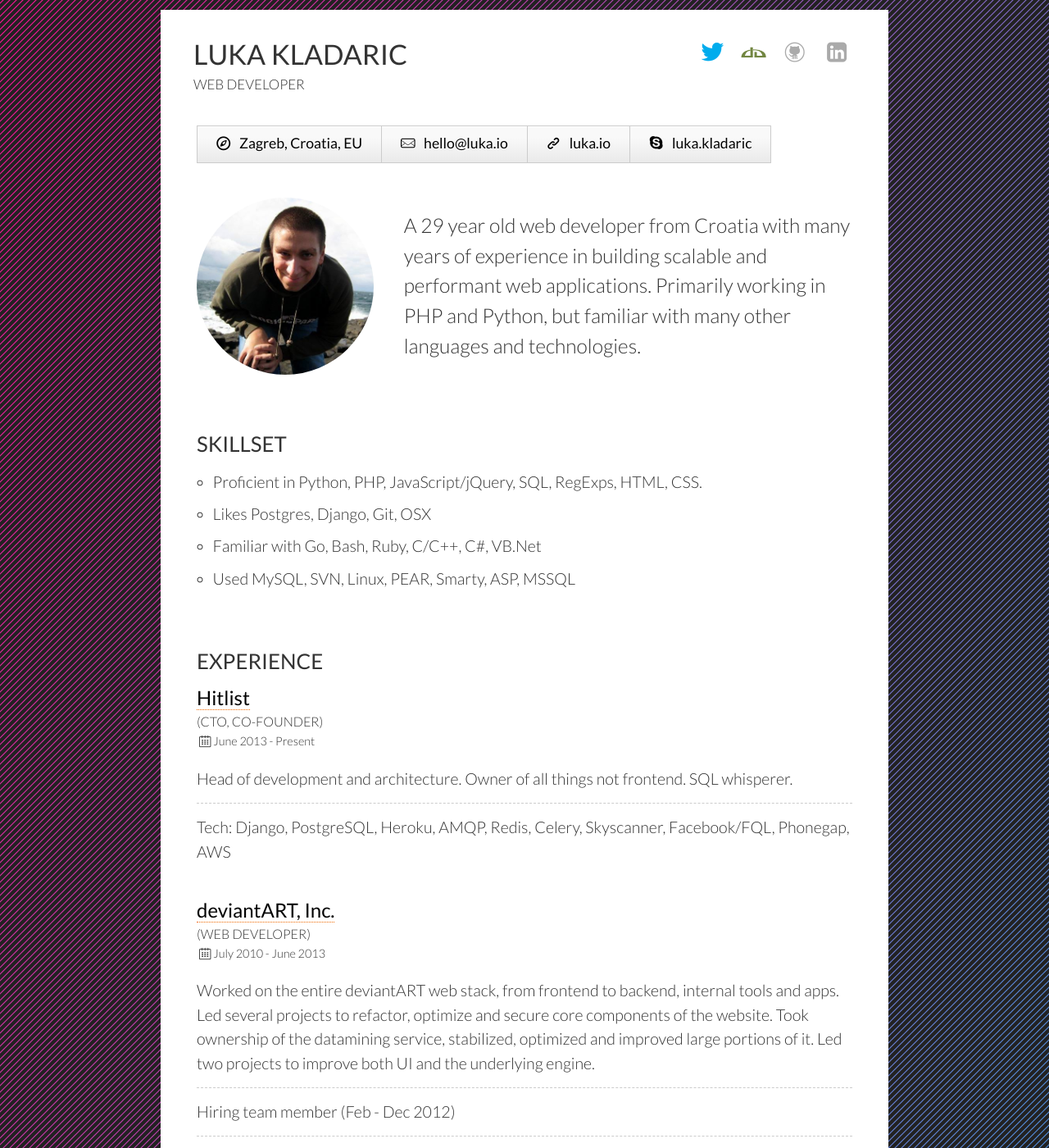
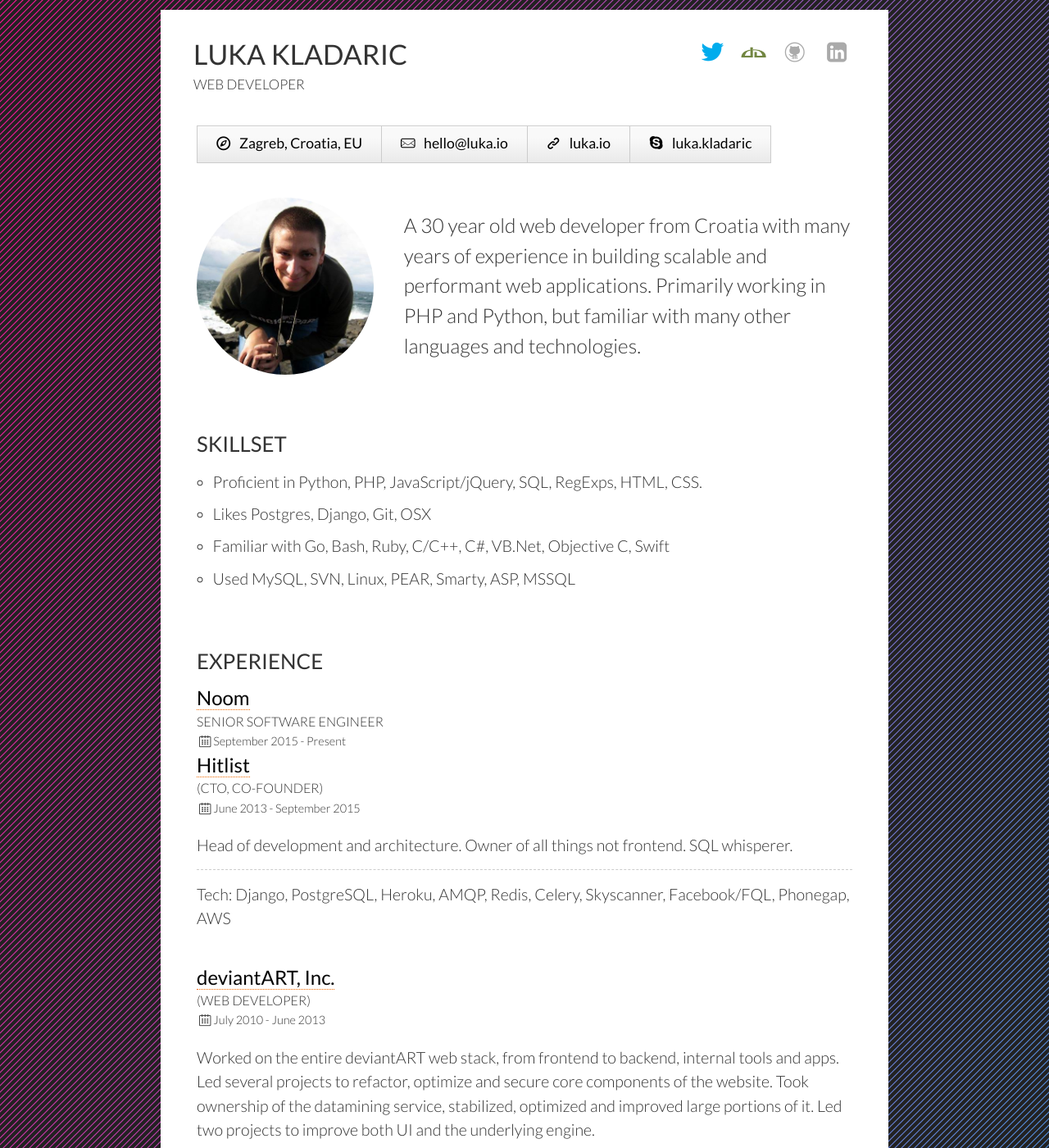
Before and after one commit to allixsenos/allixsenos.github.com, a Jekyll site: the page resume/index.html, which Jekyll copies as it is, in a window 1280 px wide and 1400 px high. Shown: the whole window at 82% size. Built offline with Jekyll 4.4.1, drawn with Linux system fonts in a browser that asks for light colours.

Commit message:
add new job

```diff
--- a/resume/index.html
+++ b/resume/index.html
@@ -44,7 +44,7 @@
 
             <div class="intro">
                 <img src="assets/img/biopic.jpg" alt="Luka Kladaric">
-                <p>A 29 year old web developer from Croatia with many years of experience in building scalable and performant web applications. Primarily working in PHP and Python, but familiar with many other languages and technologies.</p>
+                <p>A 30 year old web developer from Croatia with many years of experience in building scalable and performant web applications. Primarily working in PHP and Python, but familiar with many other languages and technologies.</p>
             </div>
 
             <div class="about">
@@ -53,7 +53,7 @@
                     <ul>
                         <li>Proficient in Python, PHP, JavaScript/jQuery, SQL, RegExps, HTML, CSS.</li>
                         <li>Likes Postgres, Django, Git, OSX</li>
-                        <li>Familiar with Go, Bash, Ruby, C/C++, C#, VB.Net</li>
+                        <li>Familiar with Go, Bash, Ruby, C/C++, C#, VB.Net, Objective C, Swift</li>
                         <li>Used MySQL, SVN, Linux, PEAR, Smarty, ASP, MSSQL</li>
                     </ul>
                 </section>
@@ -61,9 +61,14 @@
                 <section class="experience">
                     <h2>Experience</h2>
                     <div>
+                        <h3><a href="http://www.noom.com">Noom</a></h3>
+                        <h4>Senior Software Engineer</h4>
+                        <span class="timespan icon-calendar">September 2015 - Present</span>
+                    </div>
+                    <div>
                         <h3><a href="http://www.hitlistapp.com">Hitlist</a></h3>
                         <h4>(CTO, co-founder)</h4>
-                        <span class="timespan icon-calendar">June 2013 - Present</span>
+                        <span class="timespan icon-calendar">June 2013 - September 2015</span>
                         <p>Head of development and architecture. Owner of all things not frontend. SQL whisperer.</p>
                         <p>Tech: Django, PostgreSQL, Heroku, AMQP, Redis, Celery, Skyscanner, Facebook/FQL, Phonegap, AWS</p>
                     </div>
```
